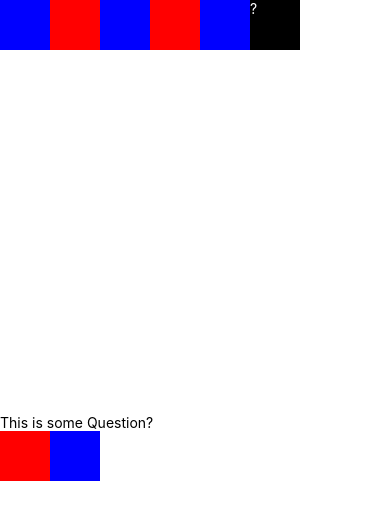
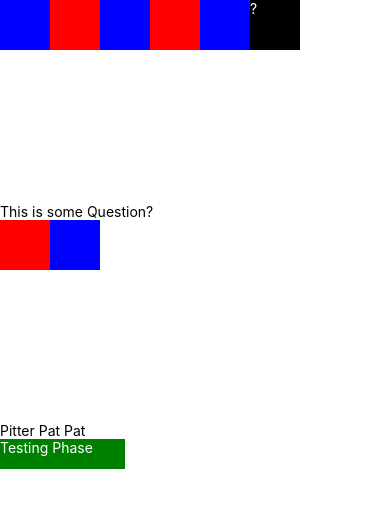
Before and after one commit to kcforsman/pitter-pat-pat_front, a React Native app: screen / in a window 390 px wide. Shown: the top 520 px of the page. Built offline with nearby package versions, Linux system fonts and the light colour scheme.

Commit message:
refactored Home component, which should be a presentational component and rendered it in the App to ensure it is currently working

```diff
--- a/App.js
+++ b/App.js
@@ -1,6 +1,7 @@
 import React from 'react';
 import { StyleSheet, View } from 'react-native';
 
+import Home from './components/Home.js';
 import Phase from './components/Phase.js';
 
 export default class App extends React.Component {
@@ -8,6 +9,7 @@ export default class App extends React.Component {
     return (
       <View style={ styles.mainContainer }>
         <Phase />
+        <Home />
       </View>
     );
   }
--- a/components/Home.js
+++ b/components/Home.js
@@ -1,13 +1,29 @@
 import React from 'react';
-import { StyleSheet, View } from 'react-native';
+import { StyleSheet, View, TouchableOpacity, Text } from 'react-native';
 
 export default class Home extends React.Component {
   render() {
     return (
+      <View style={styles.homeContainer}>
+        <Text>Pitter Pat Pat</Text>
+        <TouchableOpacity onPress={()=>{}} style={styles.link}>
+          <Text style={styles.text}>Testing Phase</Text>
+        </TouchableOpacity>
+      </View>
     );
   }
 }
 
 const styles = StyleSheet.create({
-
+  homeContainer: {
+    flex: 1,
+  },
+  link: {
+    width: 125,
+    height: 30,
+    backgroundColor: 'green',
+  },
+  text: {
+    color: 'white',
+  }
 });
```
